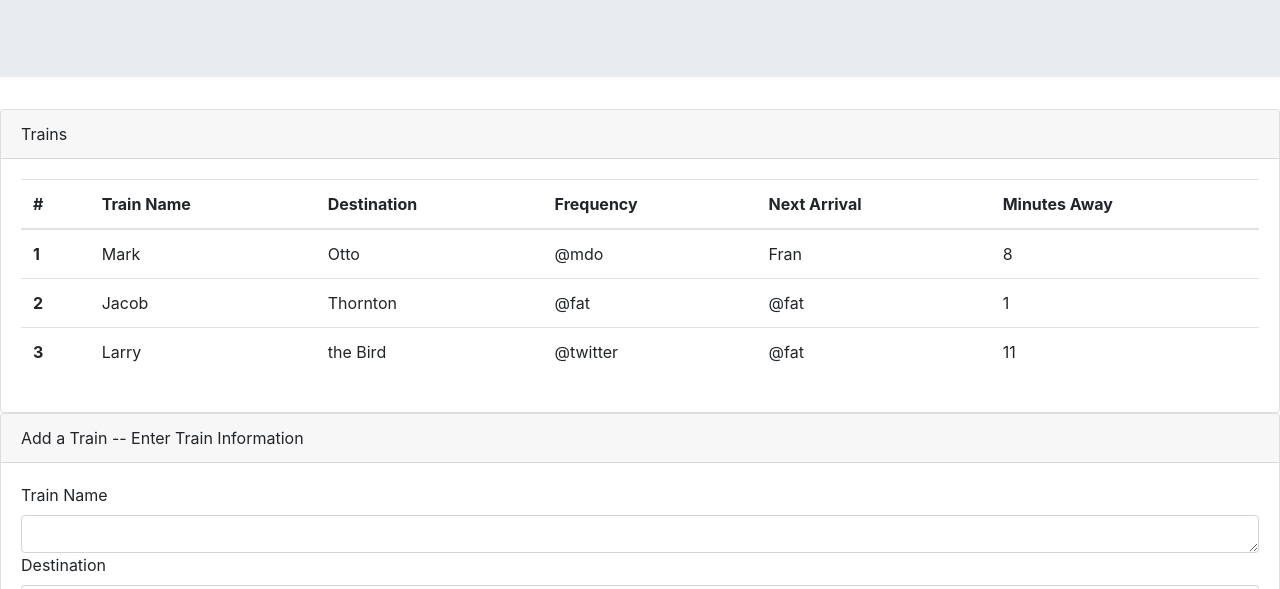
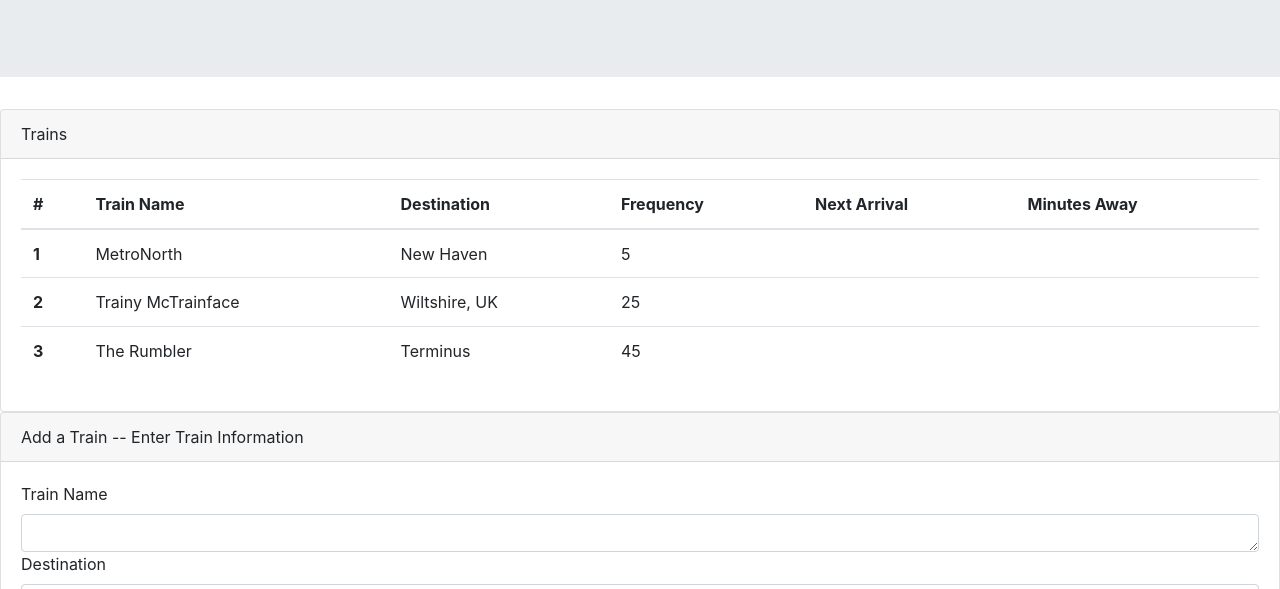
Before and after one commit to RoseBlair/TrainTime, a website: page index.html in a window 1280 px wide. Shown: the part 211-800 px from the top of the page. Drawn offline with nearby package versions, Linux system fonts and the light colour scheme.

Commit message:
adding moment

```diff
--- a/index.html
+++ b/index.html
@@ -58,27 +58,27 @@
           <tbody>
             <tr>
               <th scope="row">1</th>
-              <td>Mark</td>
-              <td>Otto</td>
-              <td>@mdo</td>
-              <td>Fran</td>
-              <td>8</td>
+              <td>MetroNorth</td>
+              <td>New Haven</td>
+              <td>5</td>
+              <td id="arrivalTrain1"></td>
+              <td id="minutesTrain1"></td>
             </tr>
-            <tr>
+            <tr></tr>
               <th scope="row">2</th>
-              <td>Jacob</td>
-              <td>Thornton</td>
-              <td>@fat</td>
-              <td>@fat</td>
-              <td>1</td>
+              <td>Trainy McTrainface</td>
+              <td>Wiltshire, UK</td>
+              <td>25</td>
+              <td id="arrivalTrain2"></td>
+              <td id="minutesTrain2"></td>
             </tr>
             <tr>
               <th scope="row">3</th>
-              <td>Larry</td>
-              <td>the Bird</td>
-              <td>@twitter</td>
-              <td>@fat</td>
-              <td>11</td>
+              <td>The Rumbler</td>
+              <td>Terminus</td>
+              <td>45</td>
+              <td id="arrivalTrain3"></td>
+              <td id="minutesTrain3"></td>
             </tr>
           </tbody>
       </table>
--- a/train.js
+++ b/train.js
@@ -1,12 +1,33 @@
 $(document).ready(function(){
+    var config = {
+        apiKey: "AIzaSyDfNKOO9uvFWZIe8Vqj7zbgoBO5YMcCDcQ",
+        authDomain: "traintimer-e3824.firebaseapp.com",
+        databaseURL: "https://traintimer-e3824.firebaseio.com",
+        projectId: "traintimer-e3824",
+        storageBucket: "traintimer-e3824.appspot.com",
+        messagingSenderId: "26054581488"
+        };
+
+    firebase.initializeApp(config);
+
+    // variable to reference the database.
+    var database = firebase.database();
+
+     ("#arrivalTrain1").text();
+     ("#minutesTrain1").text();
+
+
     $("#submission").click(function() {
         event.preventDefault();
 
         var trainName = $("#trainName").val();
+
         var destination = $("#destination").val().trim();
-        var firstTrainTime = $("#firstTrainTime").val().trim().replace(/:/g, "");
-        var convertedTime = moment(firstTrainTime).format('HHmm');
-        var frequency = parseInt("#frequency");
+        var firstTrainTime = $("#firstTrainTime").val().trim();
+        var convertedTime = $(moment(firstTrainTime, 'HH:mm'));
+        var frequency = $(parseInt("#frequency"));
+        var currentTime = $(moment().format("HH:mm"));
+        console.log(currentTime);
 
         // var trainName =
 
@@ -22,18 +43,6 @@ $(document).ready(function(){
 
 
 
-    var config = {
-    apiKey: "AIzaSyDfNKOO9uvFWZIe8Vqj7zbgoBO5YMcCDcQ",
-    authDomain: "traintimer-e3824.firebaseapp.com",
-    databaseURL: "https://traintimer-e3824.firebaseio.com",
-    projectId: "traintimer-e3824",
-    storageBucket: "traintimer-e3824.appspot.com",
-    messagingSenderId: "26054581488"
-    };
 
-    firebase.initializeApp(config);
-
-    // variable to reference the database.
-    var database = firebase.database();
 
 });
```
